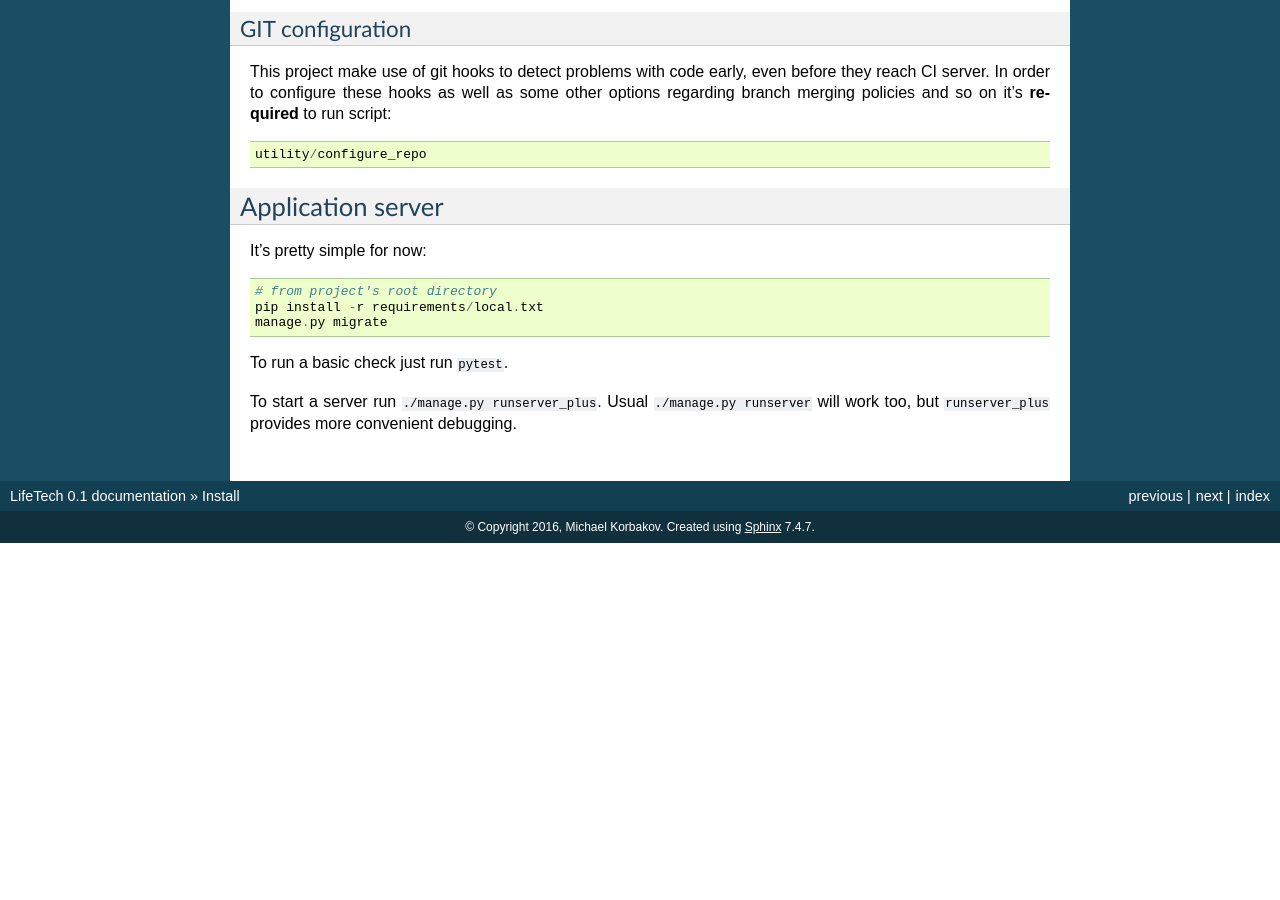
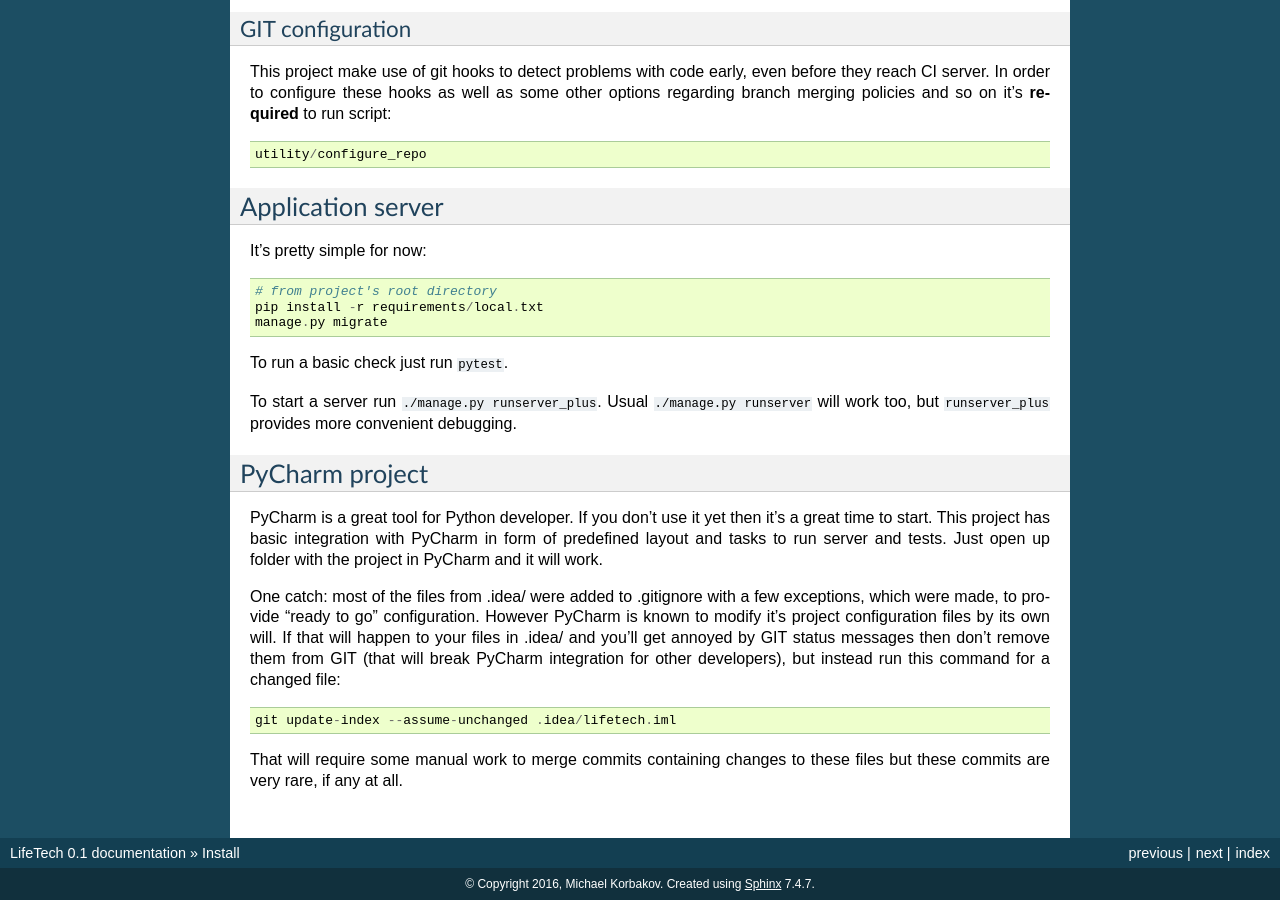
Before and after one commit to rmihael/lifetech-playground, a Sphinx documentation site: the page built from docs/install.rst, in a window 1280 px wide and 900 px high, scrolled down 923 px. Built offline with Sphinx 7.4.7, drawn with Linux system fonts in a browser that asks for light colours; pages that are not in the unit, such as notebooks, are missing from menus; before the commit the page ends 1466 px from its top, so only the background shows below that.

Commit message:
T1: documented PyCharm integration

```diff
--- a/docs/install.rst
+++ b/docs/install.rst
@@ -63,3 +63,19 @@ To run a basic check just run ``pytest``.
 
 To start a server run ``./manage.py runserver_plus``. Usual ``./manage.py runserver`` will work too, but
 ``runserver_plus`` provides more convenient debugging.
+
+PyCharm project
+---------------
+PyCharm is a great tool for Python developer. If you don't use it yet then it's a great time to start. This project has
+basic integration with PyCharm in form of predefined layout and tasks to run server and tests. Just open up folder with
+the project in PyCharm and it will work.
+
+One catch: most of the files from .idea/ were added to .gitignore with a few exceptions, which were made, to provide
+"ready to go" configuration. However PyCharm is known to modify it's project configuration files by its own will. If
+that will happen to your files in .idea/ and you'll get annoyed by GIT status messages then don't remove them from GIT
+(that will break PyCharm integration for other developers), but instead run this command for a changed file::
+
+    git update-index --assume-unchanged .idea/lifetech.iml
+
+That will require some manual work to merge commits containing changes to these files but these commits are very rare,
+if any at all.
```
